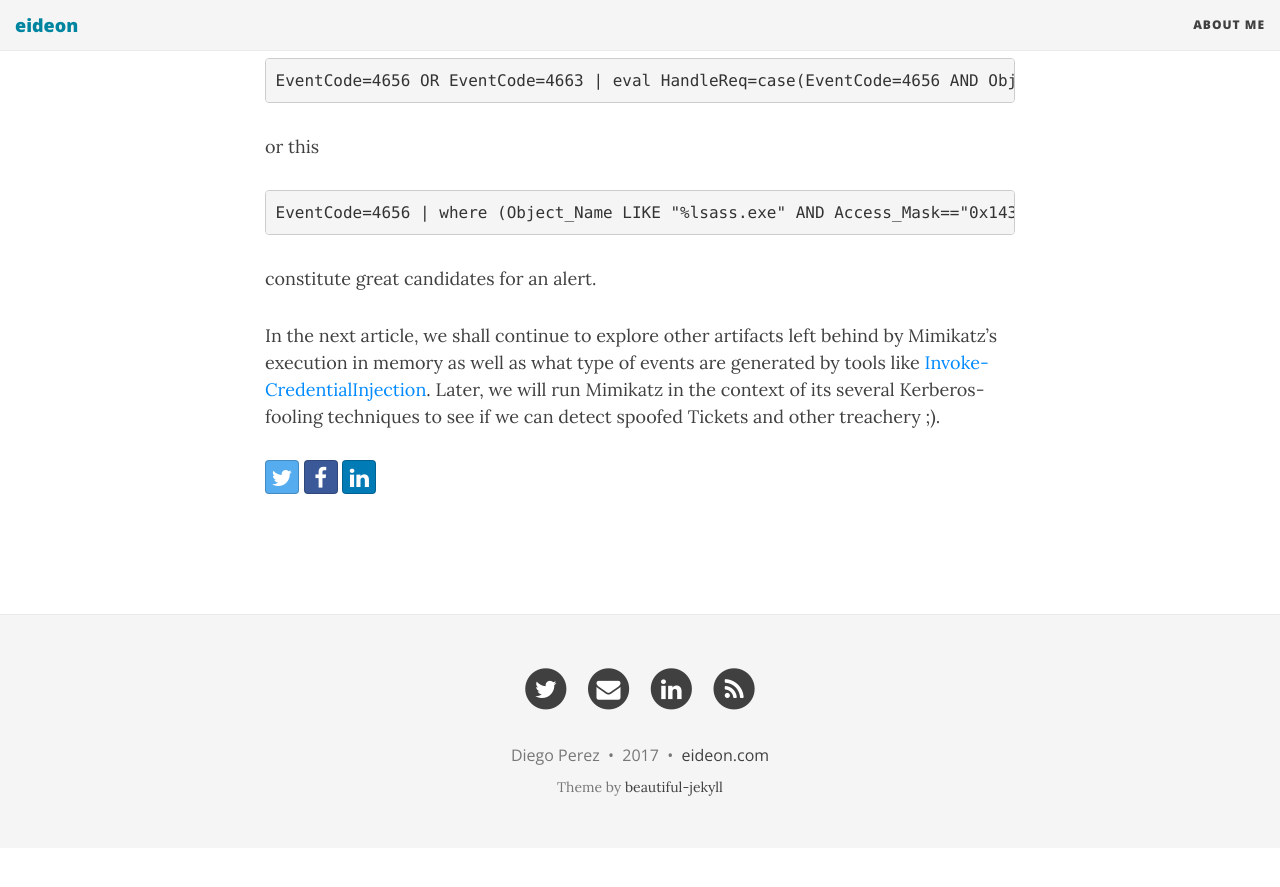
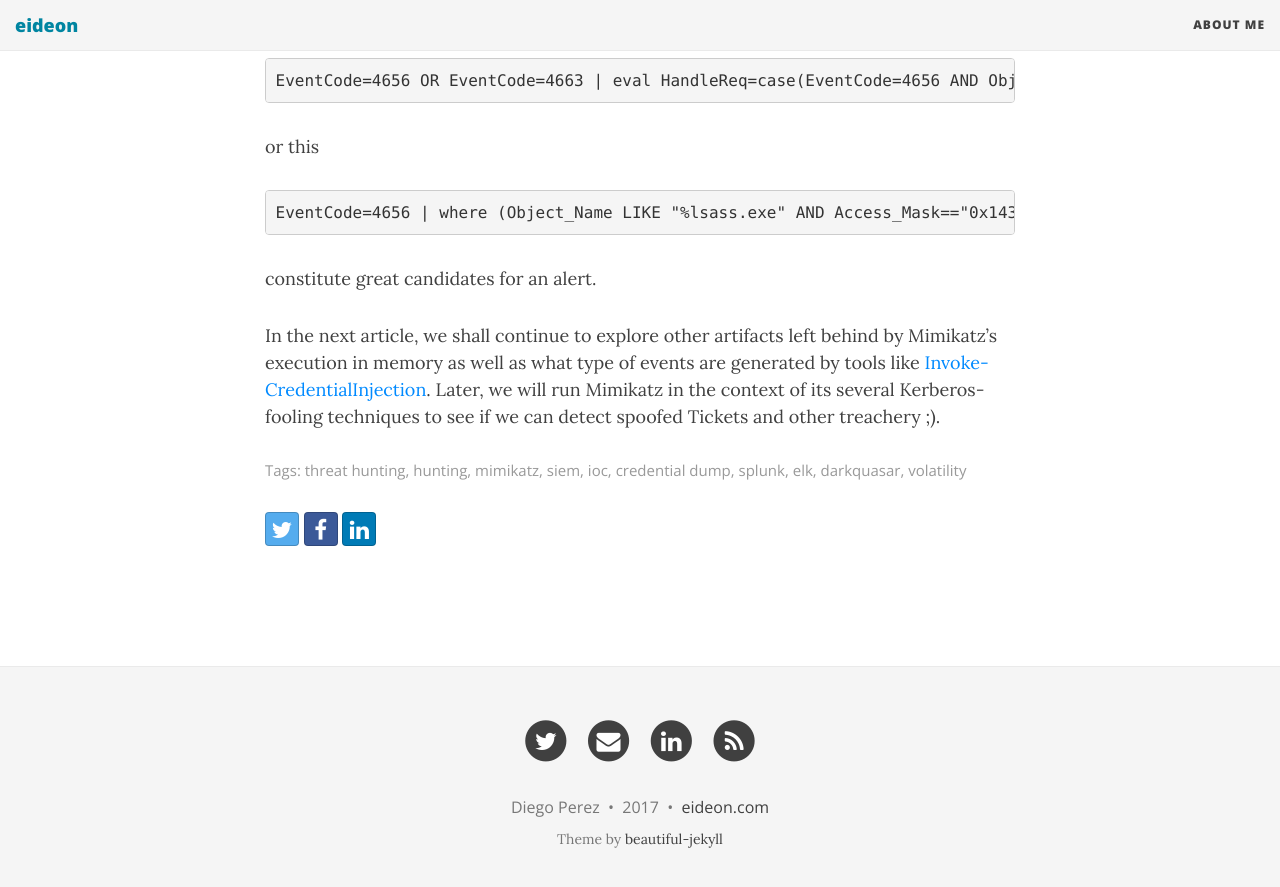
Before and after one commit to darkquasar/darkquasar.github.io, a Jekyll site: the page built from _posts/2017-09-09-THL01-Mimikatz.md, in a window 1280 px wide and 900 px high, scrolled down 10728 px. Shown: the top 887 px of the window. Built offline with Jekyll 4.4.1, drawn with Linux system fonts in a browser that asks for light colours; nearby versions of some CDN libraries; comment, search, counter and statistics services are not loaded; before the commit the page ends 11576 px from its top, so only the background shows below that.

Commit message:
Update 2017-09-09-THL01-Mimikatz.md

```diff
--- a/_posts/2017-09-09-THL01-Mimikatz.md
+++ b/_posts/2017-09-09-THL01-Mimikatz.md
@@ -2,6 +2,7 @@
 layout: post
 title: Tales of a Threat Hunter 1
 subtitle: Detecting Mimikatz & other Suspicious LSASS Access - Part 1
+tags: [threat hunting, hunting, mimikatz, siem, ioc, credential dump, splunk, elk, darkquasar, volatility]
 comments: true
 ---
 
```
